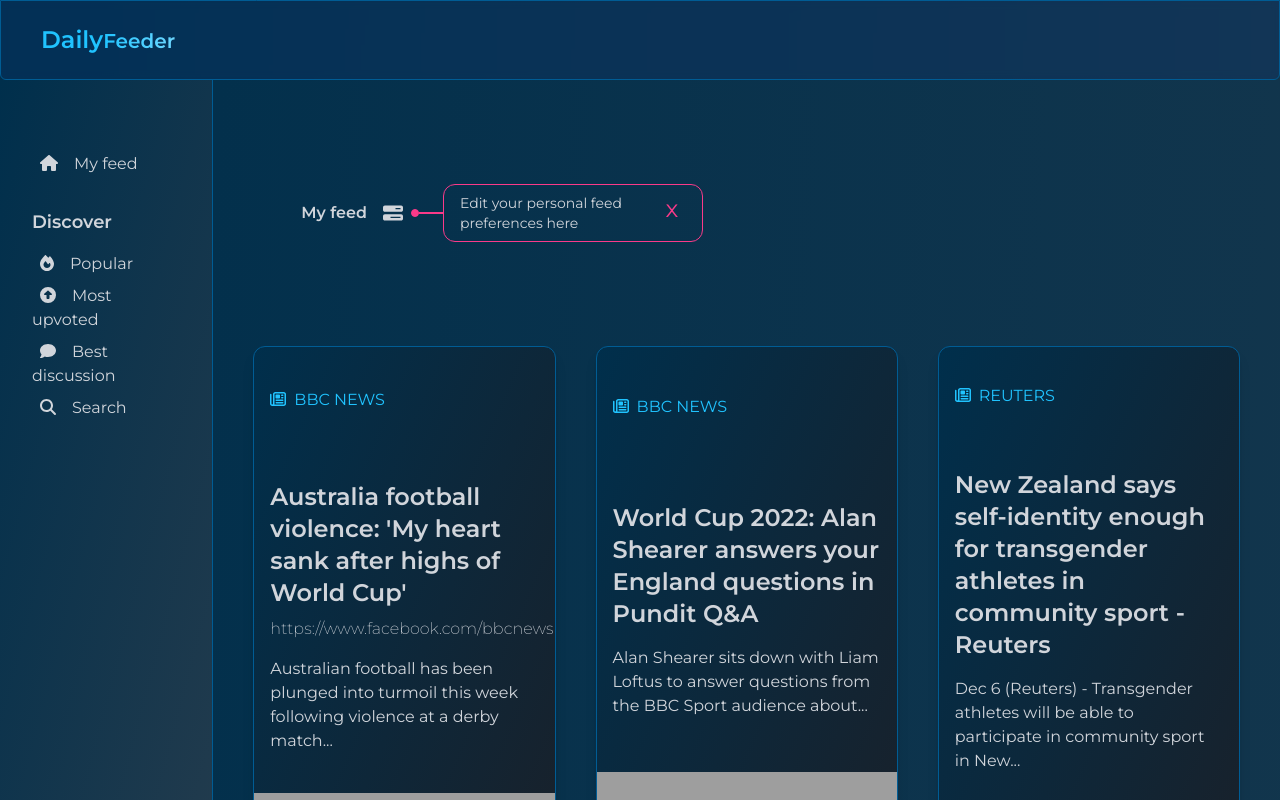
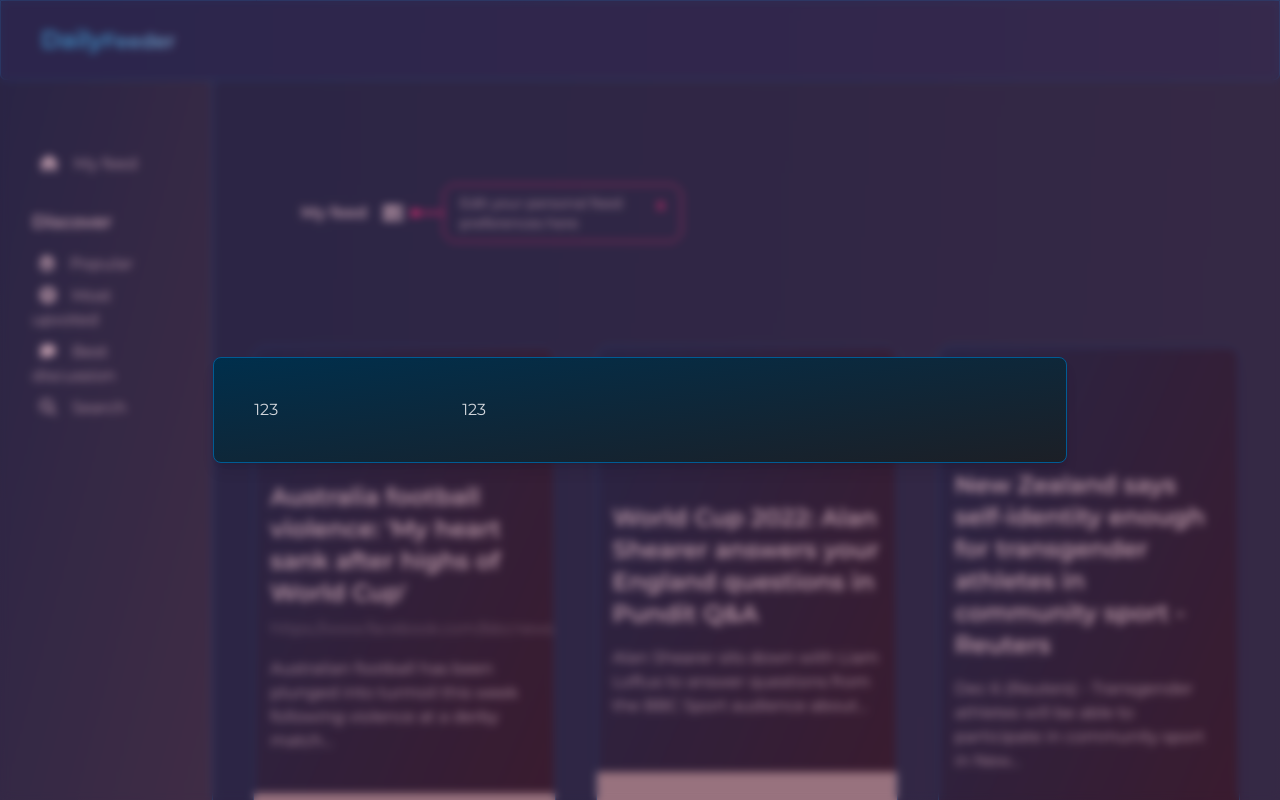
Before and after one commit to ememer/news-feed-app, a React (Vite) app: page /news-feeder in a window 1280 px wide. Both pictures are taken after a click on the button "My feed". Shown: the top 800 px of the page. Built offline with nearby package versions, Linux system fonts and the light colour scheme; grey boxes are pictures that could not be loaded.

Commit message:
User context, layoutPopup

```diff
--- a/src/App.tsx
+++ b/src/App.tsx
@@ -3,14 +3,17 @@ import { Outlet } from 'react-router-dom';
 import Layout from './components/Layout';
 // import NewsFeed from './components/NewsFeed';
 import NewsFeedContextProvider from './context/NewsFeedContextProvider';
+import UserPreferencesContextProvider from './context/UserPreferencesContextProvider';
 
 function App() {
   return (
-    <Layout>
-      <NewsFeedContextProvider>
-        <Outlet />
-      </NewsFeedContextProvider>
-    </Layout>
+    <UserPreferencesContextProvider>
+      <Layout>
+        <NewsFeedContextProvider>
+          <Outlet />
+        </NewsFeedContextProvider>
+      </Layout>
+    </UserPreferencesContextProvider>
   );
 }
 
--- a/src/Routes/MyFeed.tsx
+++ b/src/Routes/MyFeed.tsx
@@ -3,8 +3,11 @@ import { FontAwesomeIcon } from '@fortawesome/react-fontawesome';
 import clsx from 'clsx';
 import { useContext, useState } from 'react';
 
+import CloseButton from '../components/CloseButton';
 import FeedPopUp from '../components/FeedPopup';
+import LayoutPopUp from '../components/LayoutPopUp';
 import NewsFeedCard from '../components/NewsFeedCard';
+import PreferenceMenu from '../components/PreferenceMenu';
 import { NewsFeedContext } from '../context/NewsFeedContext';
 import { layoutTheme } from '../shared/theme/LayoutTheme';
 import { TempData } from '../shared/utils/tempData';
@@ -26,6 +29,7 @@ const DEF_ARTICLE: ArticleResponse = {
 
 const MyFeed = () => {
   const { fillComponentData } = useContext(NewsFeedContext) as NewsFeedContextTypes;
+  const [preferenceMenu, setPreferenceMenu] = useState(false);
   const [isPopUpOpen, setIsPopUpOpen] = useState<boolean>(false);
   const [isHintShouldOpen, setIsHintShouldOpen] = useState(true);
   // const [response, setResponse] = useState<ResponseArray>(TempData);
@@ -67,8 +71,14 @@ const MyFeed = () => {
 
   return (
     <div className="ml-auto mt-20 grid w-full scroll-m-10 grid-cols-1 gap-10 scroll-smooth p-10 lg:w-10/12">
+      {preferenceMenu && (
+        <LayoutPopUp className="flex flex-col lg:flex-row " onClose={setPreferenceMenu}>
+          <PreferenceMenu />
+        </LayoutPopUp>
+      )}
       <div className="relative my-10 flex min-h-10-s items-center p-6">
         <button
+          onClick={() => setPreferenceMenu(true)}
           className={clsx(
             'flex items-center rounded-2xl py-4 px-6 font-bold hover:bg-prussian-blue-800',
             theme.mainText,
@@ -88,19 +98,23 @@ const MyFeed = () => {
               )}
             >
               <span className="text-sm">Edit your personal feed preferences here</span>
-              <button
-                onClick={() => setIsHintShouldOpen(false)}
-                className="w-10 text-2xl text-hot-ping-500"
-              >
-                x
-              </button>
+              <div>
+                <button
+                  className="font-bold text-hot-ping-500"
+                  onClick={() => setIsHintShouldOpen}
+                >
+                  x
+                </button>
+              </div>
             </div>
           </div>
         )}
       </div>
       <div className="grid w-full grid-cols-1 gap-10 md:grid-cols-2 xl:grid-cols-3">
         {isPopUpOpen && (
-          <FeedPopUp onClose={setIsPopUpOpen} selectedArticle={openAndUpdatePopup()} />
+          <LayoutPopUp className="flex flex-col lg:flex-row" onClose={setIsPopUpOpen}>
+            <FeedPopUp onClose={setIsPopUpOpen} selectedArticle={openAndUpdatePopup()} />
+          </LayoutPopUp>
         )}
         {response?.articles.map((article, idx) => (
           <NewsFeedCard
--- a/src/components/FeedPopup.tsx
+++ b/src/components/FeedPopup.tsx
@@ -7,7 +7,7 @@ import {
 } from '@fortawesome/free-regular-svg-icons';
 import { FontAwesomeIcon } from '@fortawesome/react-fontawesome';
 import clsx from 'clsx';
-import React, { Dispatch, useContext, useEffect, useState } from 'react';
+import { useContext, useState } from 'react';
 
 import { NewsFeedContext } from '../context/NewsFeedContext';
 import { layoutTheme } from '../shared/theme/LayoutTheme';
@@ -20,7 +20,7 @@ const theme = layoutTheme[0];
 
 interface Props {
   selectedArticle: ArticleResponse;
-  onClose: Dispatch<React.SetStateAction<boolean>>;
+  onClose: React.Dispatch<React.SetStateAction<boolean>>;
 }
 
 const FeedPopUp = ({ selectedArticle, onClose }: Props) => {
@@ -45,37 +45,8 @@ const FeedPopUp = ({ selectedArticle, onClose }: Props) => {
     source = { id: '', name: '' },
   } = selectedArticle;
 
-  const closePopup = (e: KeyboardEvent) => {
-    if (e.key === 'Escape') {
-      onClose(false);
-    }
-  };
-
-  useEffect(() => {
-    document.addEventListener('keyup', (e) => closePopup(e));
-    return () => removeEventListener('keyup', closePopup);
-  });
-
   return (
-    <div
-      id="Popup"
-      onClick={(e) => {
-        if ((e.target as HTMLDivElement).id === 'Popup') {
-          onClose(false);
-        }
-      }}
-      className={clsx(
-        'h-90-s fixed top-0 left-0  z-50 flex h-full  w-full items-center justify-center overflow-y-auto bg-hot-ping-900 bg-opacity-30 bg-clip-padding  backdrop-blur-sm backdrop-filter',
-        theme.mainText,
-      )}
-    >
-      <div
-        className={clsx(
-          'mt-5 flex max-h-90-s w-full flex-col gap-5 overflow-y-scroll rounded-lg border p-10 shadow-lg lg:w-4/6 lg:flex-row',
-          theme.borderB,
-          theme.elementsLinearBG,
-        )}
-      >
+    <>
       <div className="w-full border-hot-ping-500/20 lg:w-3/4 lg:border-r lg:pr-10">
         <div className="flex items-center justify-between">
           <div className="my-6 text-5xl">
@@ -140,9 +111,7 @@ const FeedPopUp = ({ selectedArticle, onClose }: Props) => {
         <img className="rounded-md" src={urlToImage as string} />
         <div className="mt-6 mb-2 w-full text-sm">
           <span className="mx-2">{fillComponentData.voteReactionCount} Upvotes</span>
-            <span className="mx-2">
-              {fillComponentData.messagesReactionCount} Comments
-            </span>
+          <span className="mx-2">{fillComponentData.messagesReactionCount} Comments</span>
         </div>
         <div className="mb-6 flex items-center justify-between border-t border-b border-hot-ping-500/30 py-4">
           <div>
@@ -203,8 +172,7 @@ const FeedPopUp = ({ selectedArticle, onClose }: Props) => {
           <span className="text-5xl opacity-20">TODO</span>
         </div>
       </div>
-      </div>
-    </div>
+    </>
   );
 };
 
--- /dev/null
+++ b/src/components/LayoutPopUp.tsx
@@ -0,0 +1,50 @@
+import clsx from 'clsx';
+import React, { useEffect } from 'react';
+
+import { layoutTheme } from '../shared/theme/LayoutTheme';
+interface Props {
+  children: React.ReactNode;
+  onClose: React.Dispatch<React.SetStateAction<boolean>>;
+  className: string;
+}
+const theme = layoutTheme[0];
+const LayoutPopUp = ({ children, onClose, className }: Props) => {
+  const closePopup = (e: KeyboardEvent) => {
+    if (e.key === 'Escape') {
+      onClose(false);
+    }
+  };
+
+  useEffect(() => {
+    document.addEventListener('keyup', (e) => closePopup(e));
+    return () => removeEventListener('keyup', closePopup);
+  });
+
+  return (
+    <div
+      id="Popup"
+      onClick={(e) => {
+        if ((e.target as HTMLDivElement).id === 'Popup') {
+          onClose(false);
+        }
+      }}
+      className={clsx(
+        'h-90-s fixed top-0 left-0  z-50 flex h-full  w-full items-center justify-center overflow-y-auto bg-hot-ping-900 bg-opacity-30 bg-clip-padding  backdrop-blur-sm backdrop-filter',
+        theme.mainText,
+      )}
+    >
+      <div
+        className={clsx(
+          'mt-5 max-h-90-s w-full  gap-5 overflow-y-scroll rounded-lg border p-10 shadow-lg lg:w-4/6',
+          className,
+          theme.borderB,
+          theme.elementsLinearBG,
+        )}
+      >
+        {children}
+      </div>
+    </div>
+  );
+};
+
+export default LayoutPopUp;
--- /dev/null
+++ b/src/components/PreferenceMenu.tsx
@@ -0,0 +1,12 @@
+import React from 'react';
+
+const PreferenceMenu = () => {
+  return (
+    <>
+      <div className="w-1/4">123</div>
+      <div className="w-3/4">123</div>
+    </>
+  );
+};
+
+export default PreferenceMenu;
--- /dev/null
+++ b/src/context/UserPreferencesContext.tsx
@@ -0,0 +1,7 @@
+import { createContext } from 'react';
+
+import { UserPreferencesContextTypes } from '../types/UserPreferContext';
+
+export const UserPreferencesContext = createContext<UserPreferencesContextTypes | null>(
+  null,
+);
--- /dev/null
+++ b/src/context/UserPreferencesContextProvider.tsx
@@ -0,0 +1,19 @@
+import React from 'react';
+
+import { UserPreferencesContext } from './UserPreferencesContext';
+
+interface Props {
+  children: React.ReactNode;
+}
+
+const temp = 'Hello Context';
+
+const UserPreferencesContextProvider = ({ children }: Props) => {
+  return (
+    <UserPreferencesContext.Provider value={{ temp }}>
+      {children}
+    </UserPreferencesContext.Provider>
+  );
+};
+
+export default UserPreferencesContextProvider;
--- /dev/null
+++ b/src/types/UserPreferContext.d.ts
@@ -0,0 +1,3 @@
+export interface UserPreferencesContextTypes {
+  temp: string;
+}
```
Lines whose indentation alone changed are shown as unchanged.
